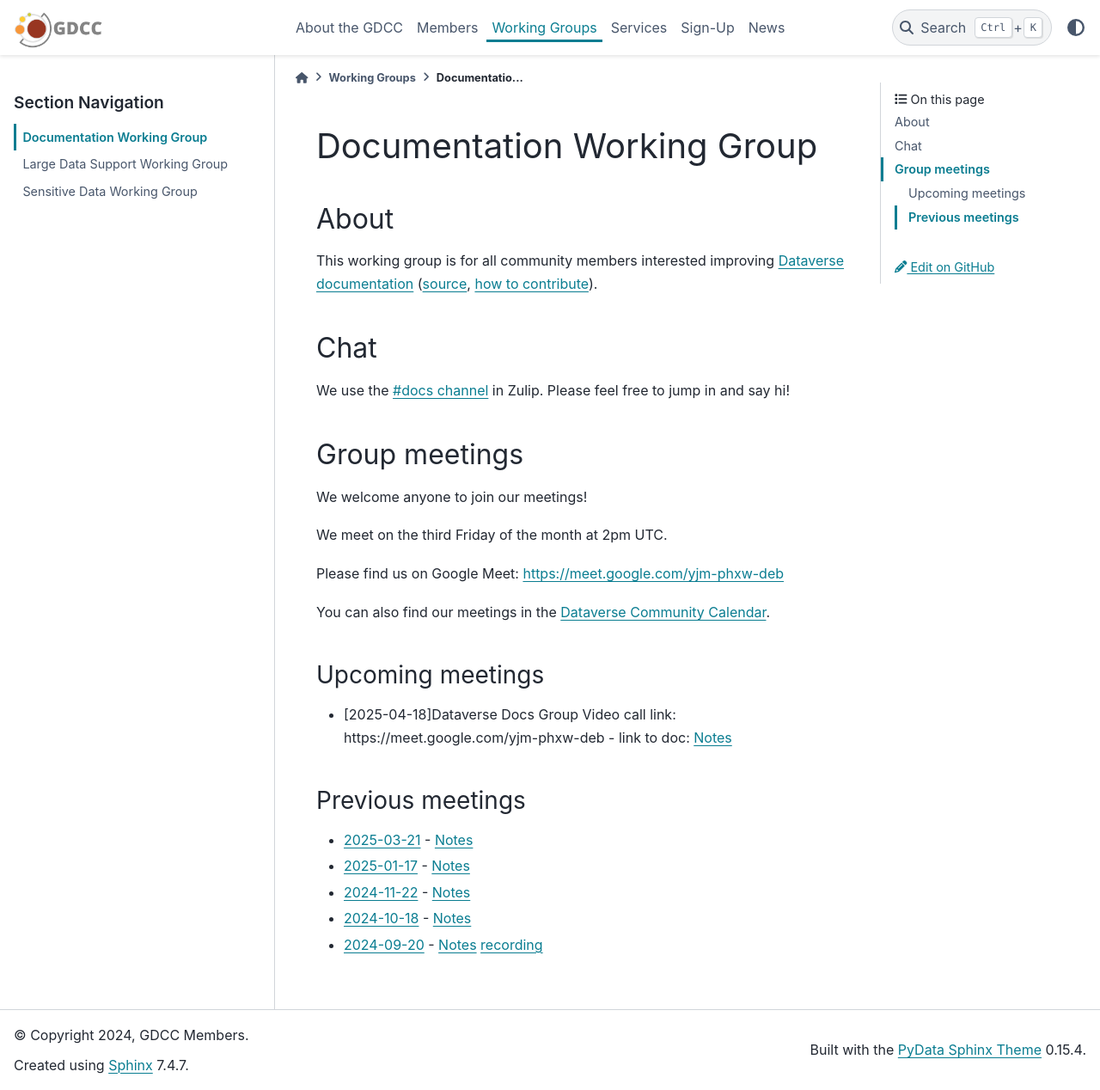
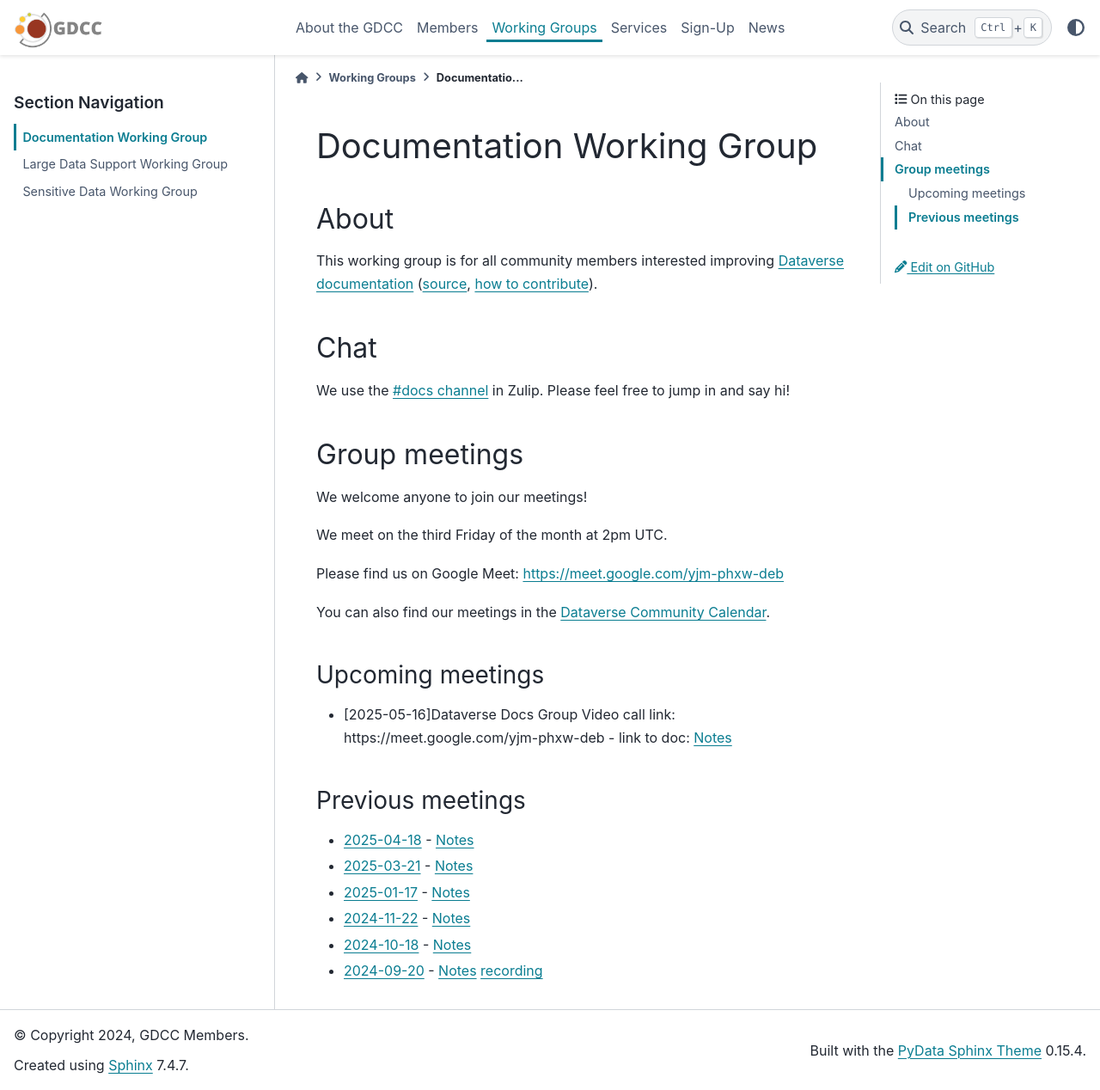
Before and after one commit to gdcc/www.gdcc.io, a Sphinx documentation site: the page built from source/working-groups/documentation.md, in a window 1280 px wide and 1268 px high. Shown: the whole window at 86% size. Built offline with Sphinx 7.4.7 and the PyData theme 0.15.4, drawn with Linux system fonts in a browser that asks for light colours.

Commit message:
Update documentation.md
Updated documentation meeting's and added note doc for May 16th

```diff
--- a/source/working-groups/documentation.md
+++ b/source/working-groups/documentation.md
@@ -24,11 +24,12 @@
 
 ### Upcoming meetings
 
-- [2025-04-18]Dataverse Docs Group
-Video call link: https://meet.google.com/yjm-phxw-deb - link to doc: [Notes](https://docs.google.com/document/d/1xiExZEGduQvTVdsiaRl74SaQRe-vTI9aaMpvb-QsFLg/edit?tab=t.0)
+- [2025-05-16]Dataverse Docs Group
+Video call link: https://meet.google.com/yjm-phxw-deb - link to doc: [Notes](https://docs.google.com/document/d/18Gfw5Ggn6SIXr7vxHxbVY4fz_BOnilZ3HiBAcSKVhWo/edit?tab=t.0)
 
 ### Previous meetings
 
+- [2025-04-18](https://time.is/compare/1500_18_Apr_2025_in_UTC) - [Notes](https://docs.google.com/document/d/1xiExZEGduQvTVdsiaRl74SaQRe-vTI9aaMpvb-QsFLg/edit?tab=t.0)
 - [2025-03-21](https://time.is/compare/1500_21_Mar_2025_in_UTC) - [Notes](https://docs.google.com/document/d/1AuGT-mGq9ssOCrHRRgQdcSVz2XbAD-qECXwBHCgMo7E/edit?tab=t.0)
 - [2025-01-17](https://time.is/compare/1400_17_Jan_2025_in_UTC) - [Notes](https://docs.google.com/document/d/1o_gjFaFpl62V8SJSbeL8V_h2-JAHrrrS48jyImU-A7c/edit?usp=sharing)
 - [2024-11-22](https://time.is/compare/1500_22_Nov_2024_in_UTC) - [Notes](https://docs.google.com/document/d/1oP3v0iHBDIsvrkPWOr524sdweCv9nfOsb6KWA-oojXo/edit?usp=sharing)
```
